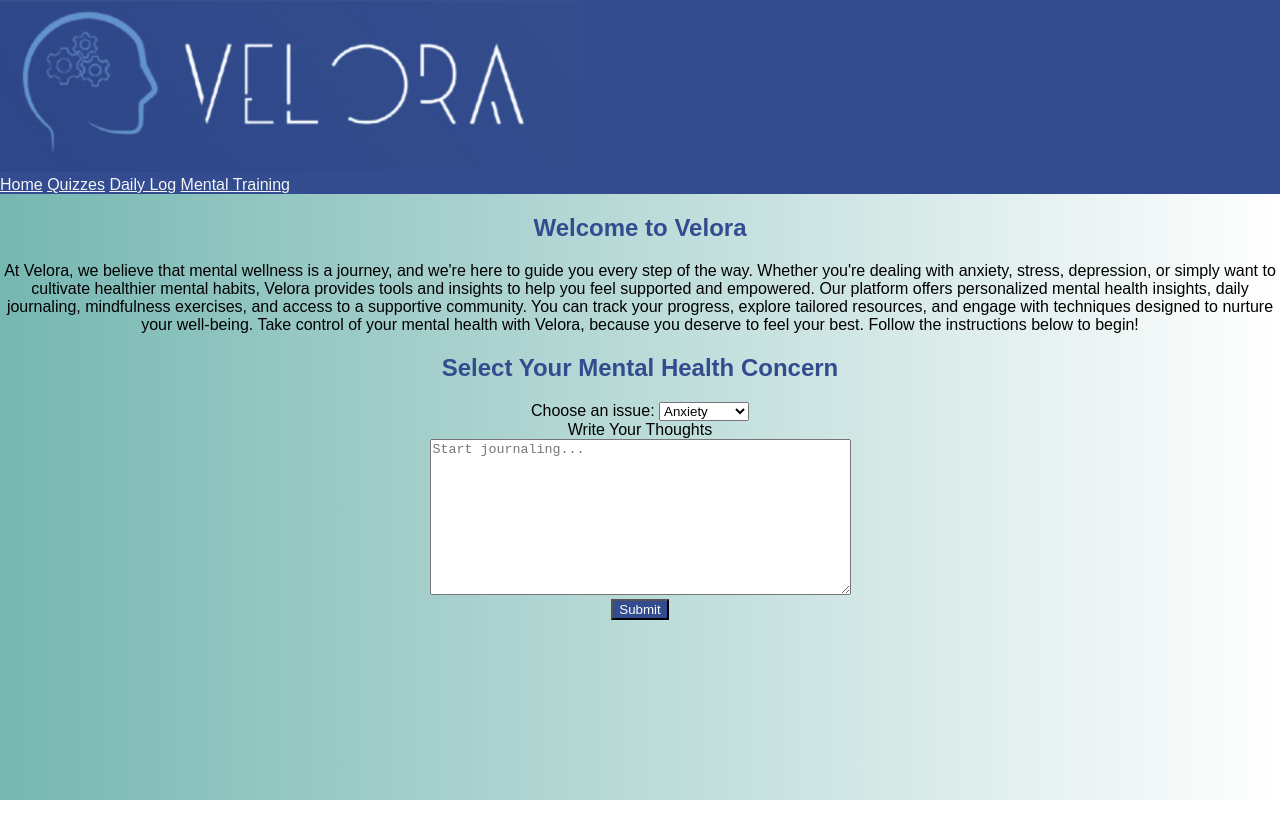
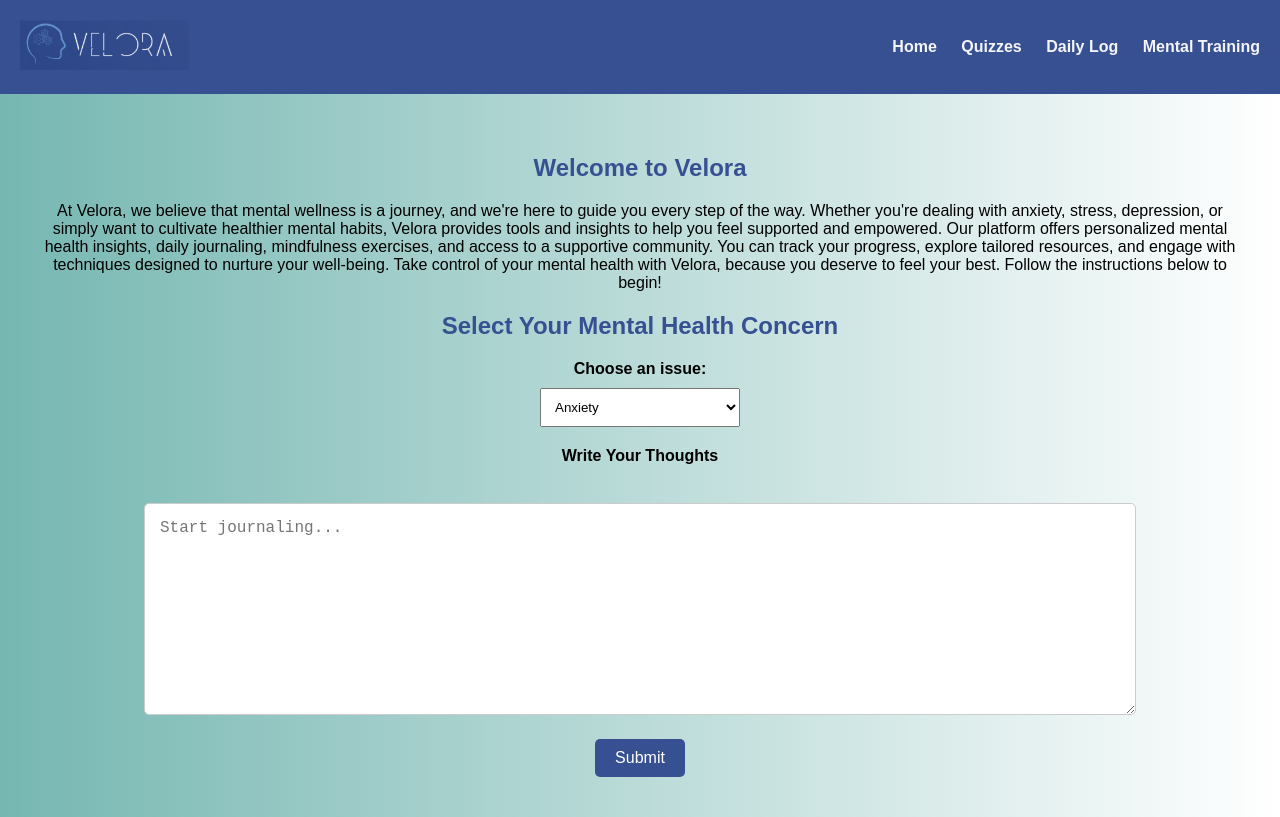
Before and after one commit to AmineKicha24/Velora--Mental-Health, a plain HTML site: page Velora.html in a window 1280 px wide. Drawn offline with Linux system fonts and the light colour scheme.

Commit message:
Update Velora.css

```diff
--- a/Velora.css
+++ b/Velora.css
@@ -9,30 +9,74 @@ body {
 
 /* Header Section */
 header {
-    align-items: right;
-    background-color: #324C8F; /* Header background ccolor*/
+    display: flex;
+    justify-content: space-between;
+    align-items: center;
+    background-color: #375091; /* Header background */
+    padding: 20px;
+}
+
+header .logo img {
+    height: 50px;
 }
 
 nav a {
+    margin-left: 20px;
     color: #f4f4f9;
+    text-decoration: none;
+    font-weight: bold;
 }
 
+nav a:hover {
+    text-decoration: underline;
+}
 
 /* Main Content */
 main {
+    padding: 40px;
     text-align: center;
 }
 
 main h2 {
-    color: #324C8F;
+    color: #375091;
+    margin-bottom: 20px;
 }
 
+label {
+    display: block;
+    margin-bottom: 10px;
+    font-weight: bold;
+}
 
+select {
+    padding: 10px;
+    width: 200px;
+    margin-bottom: 20px;
+}
 
+.journal-section {
+    margin-bottom: 20px;
+}
 
+textarea {
+    width: 80%;
+    padding: 15px;
+    margin-top: 10px;
+    font-size: 16px;
+    border: 1px solid #ccc;
+    border-radius: 5px;
+}
 
 button {
-    background-color: #324C8F;
+    padding: 10px 20px;
+    background-color: #375091;
     color: white;
+    border: none;
+    cursor: pointer;
+    font-size: 16px;
+    border-radius: 5px;
+}
 
+button:hover {
+    background-color: #4f6cb8;
 }
```
